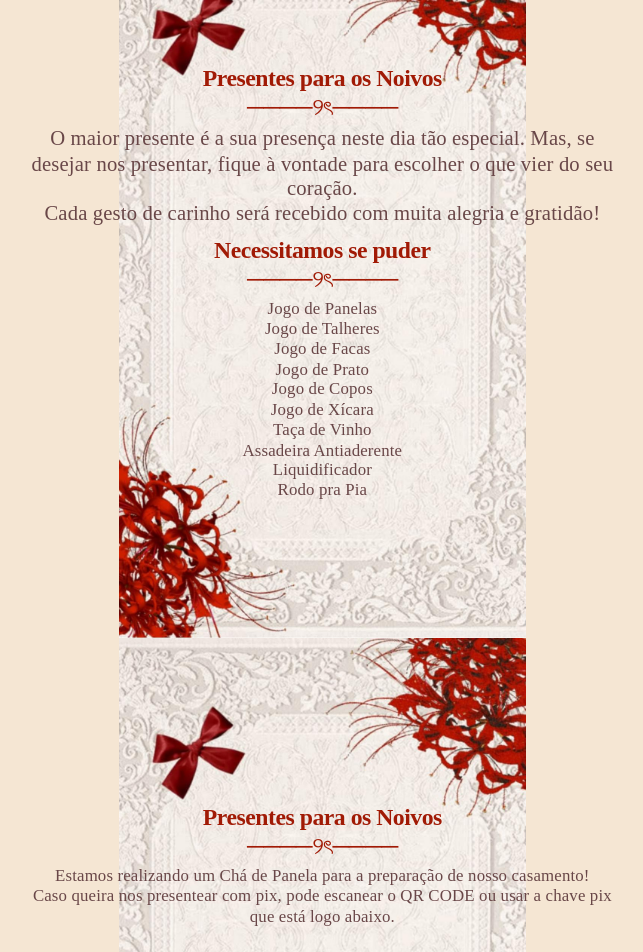
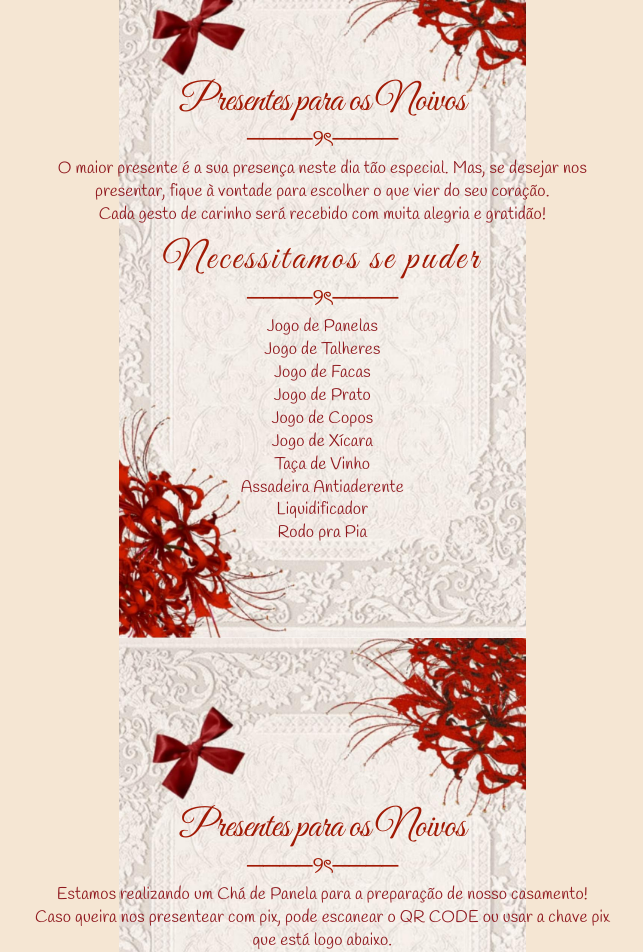
Before and after one commit to danielcanunciato/ChaDePanela, a React (Vite) app: page /presentes in a window 1280 px wide. Shown: the part 100-1052 px from the top of the page, without its empty margins (318-961 px from the left). Built offline with nearby package versions, Linux system fonts and the light colour scheme.

Commit message:
mariwowowo

```diff
--- a/index.html
+++ b/index.html
@@ -4,6 +4,14 @@
     <meta charset="UTF-8" />
     <link rel="icon" type="image/svg+xml" href="/icon.ico" />
     <meta name="viewport" content="width=device-width, initial-scale=1.0" />
+
+    <link rel="preconnect" href="https://fonts.googleapis.com">
+    <link rel="preconnect" href="https://fonts.gstatic.com" crossorigin>
+
+    <!-- FONTS -->
+    <link href="https://fonts.googleapis.com/css2?family=Great+Vibes&display=swap" rel="stylesheet">
+    <link href="https://fonts.googleapis.com/css2?family=Handlee&display=swap" rel="stylesheet">
+
     <title>Chá de Panela</title>
   </head>
   <body>
--- a/src/pages/Home/index.css
+++ b/src/pages/Home/index.css
@@ -3,7 +3,7 @@
     place-items: center start;
     width: 100vw;
     min-height: 100dvh;
-    background: #f5e6d url("/images/background.jpg") repeat-y center / contain;
+    background: #f5e6d3 url("/images/background.jpg") repeat-y center / contain;
     padding: 2rem;
     box-sizing: border-box;
     overflow: hidden;
@@ -76,6 +76,7 @@
 
 .button-label {
     font-family: 'Poly', serif;
+    font-weight: 700;
     font-size: 1rem;
     color: #694748;
     text-align: center;
@@ -83,3 +84,10 @@
     max-width: 100%;
     word-wrap: break-word;
 }
+
+#nomesfofos-cuticuti {
+    font-family: 'Great Vibes', cursive;
+    font-weight: 400;
+    font-style: normal;
+    font-size: 1.2rem;
+}
--- a/src/pages/Home/index.jsx
+++ b/src/pages/Home/index.jsx
@@ -20,10 +20,26 @@ export default function Home() {
           className="hero-text"
           style={{ transform: "translate(-8px, -40px) scale(0.85)" }}
         >
-          <h1>Chá de Panela</h1>
-          <h1 style={{ marginTop: "-30px" }}>────୨ৎ────</h1>
+          <h1
+            style={{ fontFamily: `"Great Vibes", cursive`, fontSize: "3rem" }}
+          >
+            Chá de Panela
+          </h1>
+          <h1
+            style={{
+              fonyFamily: `"Playfair Display", serif`,
+              marginTop: "-30px",
+            }}
+          >
+            ────୨ৎ────
+          </h1>
 
-          <p>
+          <p
+            style={{
+              fontFamily: `'Cormorant Garamond', serif`,
+              fontWeight: "100",
+            }}
+          >
             Convidamos você para o nosso Chá de Panela! <br />
             Será um momento especial para celebrar essa nova etapa e
             compartilhar uma tarde agradável. <br />
@@ -65,14 +81,7 @@ export default function Home() {
             </div>
           </div>
 
-          <p
-            style={{
-              marginBottom: "-120px",
-              fontSize: "1.2rem",
-            }}
-          >
-            Marina e Daniel
-          </p>
+          <p id="nomesfofos-cuticuti">Marina e Daniel</p>
         </div>
       </div>
 
--- a/src/pages/Presentes/index.css
+++ b/src/pages/Presentes/index.css
@@ -66,7 +66,7 @@ body {
 .chave-pix p {
     font-family: "Poly", serif;
     font-size: 1.25rem;
-    color: #2d1b1b;
+    color: rgb(143, 24, 30);
     text-align: center;
     line-height: 1.1;
     margin: 0;
@@ -75,7 +75,7 @@ body {
 .qrcode img {
     width: 240px;
     height: 240px;
-    transform: translate(-24px, -15px);
+    transform: translate(-20px, -15px);
     object-fit: contain;
     display: block;
     position: fixed;
--- a/src/pages/Presentes/index.jsx
+++ b/src/pages/Presentes/index.jsx
@@ -15,26 +15,56 @@ export default function Presentes() {
 
           <div
             className="hero2-text"
-            style={{ transform: "translateY(-60px) scale(.85)" }}
+            style={{ transform: "translateY(-45px) scale(.85)" }}
           >
-            <h1>Presentes para os Noivos</h1>
+            <h1
+              style={{
+                fontFamily: `"Great Vibes", cursive`,
+                fontSize: "2.5rem",
+              }}
+            >
+              Presentes para os Noivos
+            </h1>
             <h1 style={{ marginTop: "-24px", marginBottom: "-20px" }}>
               ────୨ৎ────
             </h1>
 
-            <p>
+            <p
+              style={{
+                fontFamily: `'Handlee', cursive`,
+                color: "rgb(143, 24, 30)",
+                fontSize: "1.1rem",
+                lineHeight: "1.5rem",
+              }}
+            >
               O maior presente é a sua presença neste dia tão especial. Mas, se
               desejar nos presentar, fique à vontade para escolher o que vier do
               seu coração. <br />
               Cada gesto de carinho será recebido com muita alegria e gratidão!
             </p>
 
-            <h1 style={{ marginTop: "-12px" }}>Necessitamos se puder</h1>
+            <h1
+              style={{
+                marginTop: "-12px",
+                fontFamily: `"Great Vibes", cursive`,
+                fontSize: "2.5rem",
+                letterSpacing: "0.2rem",
+              }}
+            >
+              Necessitamos se puder
+            </h1>
             <h1 style={{ marginTop: "-24px", marginBottom: "-20px" }}>
               ────୨ৎ────
             </h1>
 
-            <p style={{ fontSize: "1.1rem" }}>
+            <p
+              style={{
+                fontFamily: `'Handlee', cursive`,
+                color: "rgb(143, 24, 30)",
+                fontSize: "1.1rem",
+                lineHeight: "1.5rem",
+              }}
+            >
               Jogo de Panelas <br />
               Jogo de Talheres <br />
               Jogo de Facas <br />
@@ -51,12 +81,27 @@ export default function Presentes() {
 
         <div className="bg" style={{ marginBottom: "-40px" }}>
           <div className="hero2-text" style={{ transform: "scale(.85)" }}>
-            <h1 style={{ marginTop: "40px" }}>Presentes para os Noivos</h1>
+            <h1
+              style={{
+                marginTop: "40px",
+                fontFamily: `"Great Vibes", cursive`,
+                fontSize: "2.5rem",
+              }}
+            >
+              Presentes para os Noivos
+            </h1>
             <h1 style={{ marginTop: "-24px", marginBottom: "-20px" }}>
               ────୨ৎ────
             </h1>
 
-            <p style={{ fontSize: "1.1rem" }}>
+            <p
+              style={{
+                fontFamily: `'Handlee', cursive`,
+                color: "rgb(143, 24, 30)",
+                fontSize: "1.1rem",
+                lineHeight: "1.5rem",
+              }}
+            >
               Estamos realizando um Chá de Panela para a preparação de nosso
               casamento! <br />
               Caso queira nos presentear com pix, pode escanear o QR CODE ou
```
